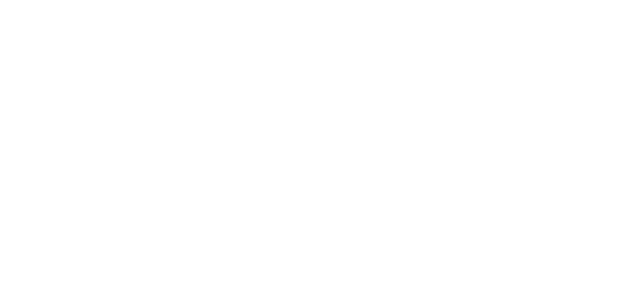
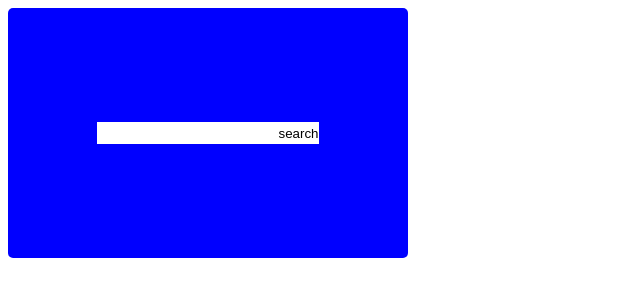
Before and after one commit to acciojob/Interactive-Search-DurreSayyeda, a website: page main.html in a window 1280 px wide. Shown: the whole page, without its empty margins (0-640 px from the left). Drawn offline with Linux system fonts and the light colour scheme.

Commit message:
created a submission

```diff
--- a/main.html
+++ b/main.html
@@ -7,6 +7,10 @@
 </head>
 
 <body>
+	<div class="search">
+		<input type="text" class="input">
+		<button class="btn material-icons" placeholder="">search</button>
+	</div>
 	<!-- the entire body must be written by student -->
     <script type="text/javascript" src="./script.js">
 </script>
--- a/script.js
+++ b/script.js
@@ -1 +1,12 @@
 //your JS code here. If required.
+let box=document.querySelector("div");
+let input=document.querySelector(".input");
+let button=document.querySelector(".btn");
+
+button.addEventListener("click",Onclick);
+function Onclick(){
+	box.classList.add("active");
+	// JavaScript code
+input.focus();
+
+}
--- a/styles.css
+++ b/styles.css
@@ -1 +1,36 @@
 /*  your css code here. If applicable */
+/*  your css code here. If applicable */
+div{
+	width:400px;
+	height:250px;
+	background-color:blue;
+	padding:60px;
+	box-sizing:border-box;
+
+}
+ div{
+	display:flex;
+	justify-content:center;
+	align-items:center;
+	border-radius:5px;
+}
+.btn{
+	height:22px;
+	marging:0px;
+	padding:0px;
+	background-color:#ffffff;
+	border:none;
+}
+.input{
+	height:20px;
+	marging:0px;
+
+	border:none;
+}
+.active{
+	background-color:yellow;
+	outline-color:red;
+}
+input:focus{
+	outline:none;
+}
```
